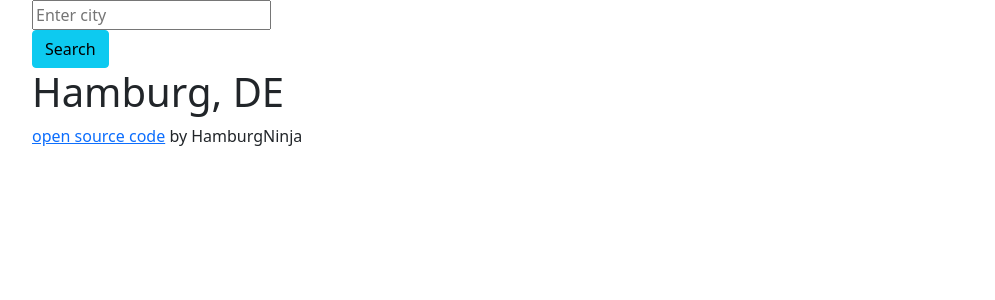
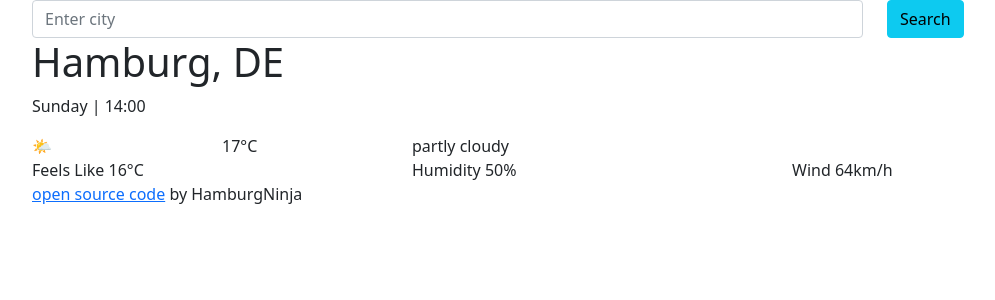
Before and after one commit to HamburgNinja/react-weather-application, a React (Create React App) app: page / in a window 1280 px wide. Shown: the top 300 px of the page, without its empty margins (50-1045 px from the left). Built offline with nearby package versions, Linux system fonts and the light colour scheme; the HTML template or start-up script is replaced by a standard one.

Commit message:
HTML: Added more weather details

```diff
--- a/src/Weather.js
+++ b/src/Weather.js
@@ -5,15 +5,30 @@ export default function Weather() {
     <div className="Weather">
       <form>
         <div className="row">
-          <div classNAme="col-9">
-            <input type="search" placeholder="Enter city" />
+          <div className="col-9">
+            <input
+              type="search"
+              placeholder="Enter city"
+              className="form-control"
+            />
           </div>
           <div className="col-3">
-            <input type="submit" value="Search" className="btn btn-info" />
+            <input type="submit" value="Search" className="btn btn-info w-80" />
           </div>
         </div>
       </form>
       <h1>Hamburg, DE</h1>
+      <p>Sunday | 14:00</p>
+      <div className="row">
+        <div className="col-2">🌤</div>
+        <div className="col-2">17°C</div>
+        <div className="col-8">partly cloudy</div>
+      </div>
+      <div className="row">
+        <div className="col-4">Feels Like 16°C</div>
+        <div className="col-4">Humidity 50%</div>
+        <div className="col-4">Wind 64km/h</div>
+      </div>
     </div>
   );
 }
```
